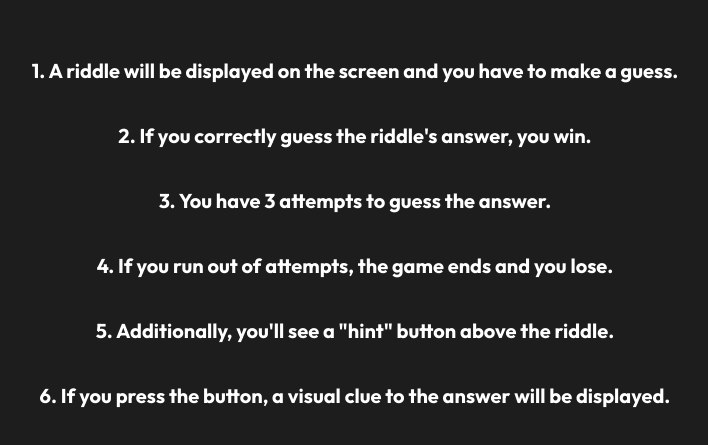
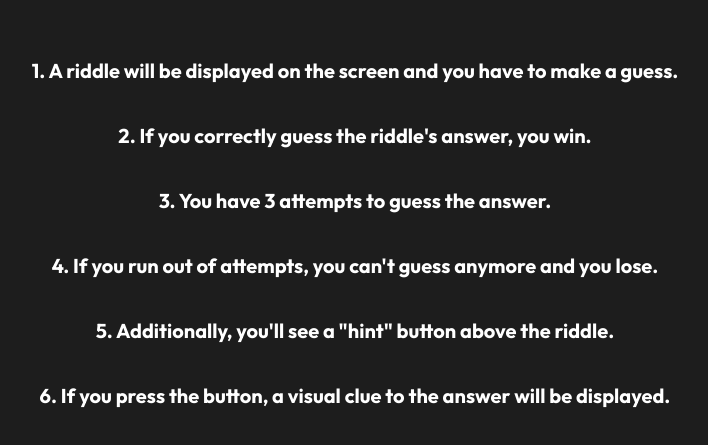
Before and after one commit to Huge-Pufo/VOCAB-repository, a plain HTML site: page tutorial.html in a window 1280 px wide. Shown: the part 121-566 px from the top of the page, without its empty margins (285-993 px from the left). Drawn offline with Linux system fonts and the light colour scheme; a web font is replaced by a local one.

Commit message:
info update

```diff
--- a/tutorial.html
+++ b/tutorial.html
@@ -17,7 +17,7 @@
                 <p class="list_class">1. A riddle will be displayed on the screen and you have to make a guess.</p>
                 <p class="list_class">2. If you correctly guess the riddle's answer, you win.</p>
                 <p class="list_class">3. You have 3 attempts to guess the answer.</p>
-                <p class="list_class">4. If you run out of attempts, the game ends and you lose.</p>
+                <p class="list_class">4. If you run out of attempts, you can't guess anymore and you lose.</p>
                 <p class="list_class">5. Additionally, you'll see a "hint" button above the riddle.</p>
                 <p class="list_class">6. If you press the button, a visual clue to the answer will be displayed.</p>
             </ul>
```
